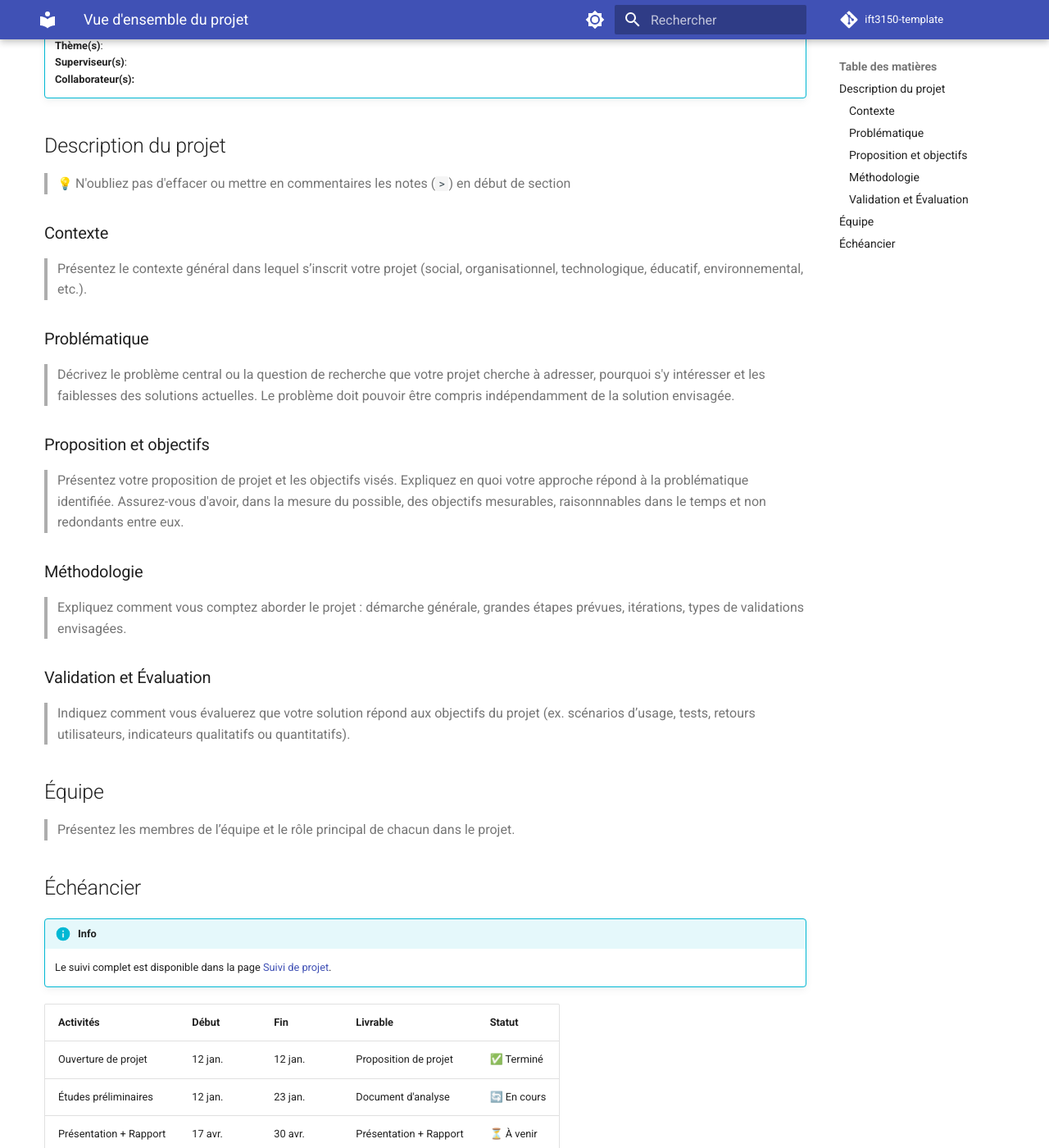
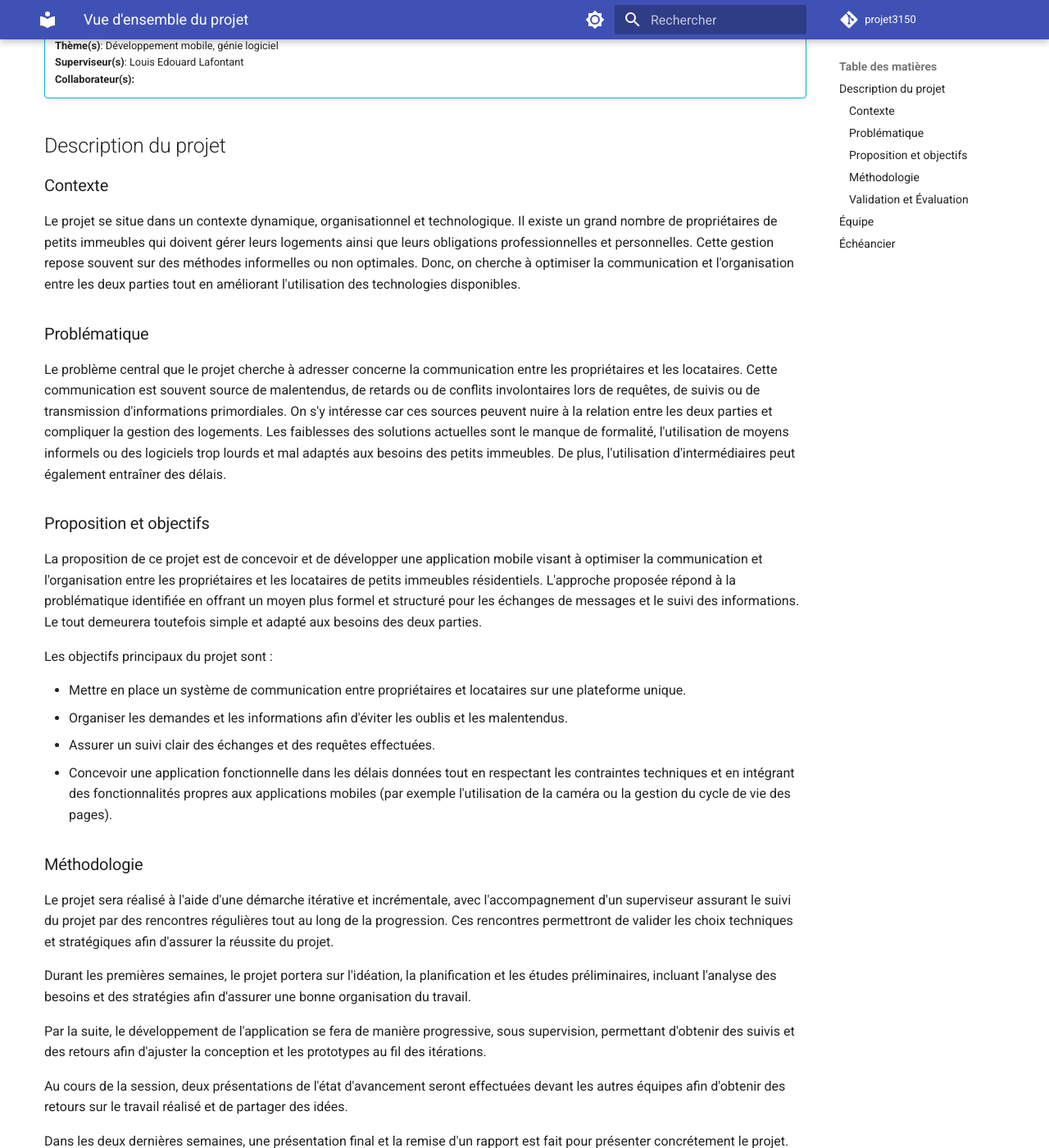
Before and after one commit to sixlandr2/projet3150, an MkDocs documentation site: the page built from docs/index.md, in a window 1280 px wide and 1400 px high, scrolled down 273 px. Shown: the whole window at 82% size. Built offline with MkDocs 1.6.1 and Material for MkDocs 9.7.7, drawn with Linux system fonts in a browser that asks for light colours; emoji names are drawn with the system emoji font; comment, search, counter and statistics services are not loaded; some of the changed text lies outside the part shown.

Commit message:
description projet et repo

```diff
--- a/docs/index.md
+++ b/docs/index.md
@@ -14,41 +14,62 @@ title: Vue d'ensemble du projet
 
 !!! info "Informations générales"
     **Session**: Hiver 2026
-    **Auteur(s)**: <!-- Nom de chaque membre (matricule)  -->
-    **Thème(s)**: <!-- Thèmes principaux abordés dans le projet  -->
-    **Superviseur(s)**: <!-- Nom du superviseur (affiliation)  -->
+    **Auteur(s)**: Luis Andres Eche Guzman
+    **Thème(s)**: Développement mobile, génie logiciel
+    **Superviseur(s)**: Louis Edouard Lafontant
     **Collaborateur(s):** <!-- Nom de(s) collaborateur(s) et partenaire(s)` -->
 
 ## Description du projet
-
+<!--
 > :bulb: N'oubliez pas d'effacer ou mettre en commentaires les notes (`>`) en début de section
-
+-->
 ### Contexte
 
-> Présentez le contexte général dans lequel s’inscrit votre projet (social, organisationnel, technologique, éducatif, environnemental, etc.).
+<!-- > Présentez le contexte général dans lequel s’inscrit votre projet (social, organisationnel, technologique, éducatif, environnemental, etc.).-->
+Le projet se situe dans un contexte dynamique, organisationnel et technologique. Il existe un grand nombre de propriétaires de petits immeubles qui doivent gérer leurs logements ainsi que leurs obligations professionnelles et personnelles. Cette gestion repose souvent sur des méthodes informelles ou non optimales. Donc, on cherche à optimiser la communication et l'organisation entre les deux parties tout en améliorant l'utilisation des technologies disponibles.
 
 ### Problématique
-
+<!--
 > Décrivez le problème central ou la question de recherche que votre projet cherche à adresser, pourquoi s'y intéresser et les faiblesses des solutions actuelles.
-> Le problème doit pouvoir être compris indépendamment de la solution envisagée.
+> Le problème doit pouvoir être compris indépendamment de la solution envisagée. -->
+Le problème central que le projet cherche à adresser concerne la communication entre les propriétaires et les locataires. Cette communication est souvent source de malentendus, de retards ou de conflits involontaires lors de requêtes, de suivis ou de transmission d'informations primordiales. On s'y intéresse car ces sources peuvent nuire à la relation entre les deux parties et compliquer la gestion des logements. Les faiblesses des solutions actuelles sont le manque de formalité, l'utilisation de moyens informels ou des logiciels trop lourds et mal adaptés aux besoins des petits immeubles. De plus, l'utilisation d'intermédiaires peut également entraîner des délais.
 
 ### Proposition et objectifs
+<!--
+> Présentez votre proposition de projet et les objectifs visés. Expliquez en quoi votre approche répond à la problématique identifiée.
+> Assurez-vous d'avoir, dans la mesure du possible, des objectifs mesurables, raisonnnables dans le temps et non redondants entre eux. -->
+La proposition de ce projet est de concevoir et de développer une application mobile visant à optimiser la communication et l'organisation entre les propriétaires et les locataires de petits immeubles résidentiels. L'approche proposée répond à la problématique identifiée en offrant un moyen plus formel et structuré pour les échanges de messages et le suivi des informations. Le tout demeurera toutefois simple et adapté aux besoins des deux parties.
 
-> Présentez votre proposition de projet et les objectifs visés. Expliquez en quoi votre approche répond à la problématique identifiée.
-> Assurez-vous d'avoir, dans la mesure du possible, des objectifs mesurables, raisonnnables dans le temps et non redondants entre eux.
+Les objectifs principaux du projet sont :
 
+- Mettre en place un système de communication entre propriétaires et locataires sur une plateforme unique.
+- Organiser les demandes et les informations afin d'éviter les oublis et les malentendus.
+- Assurer un suivi clair des échanges et des requêtes effectuées.
+- Concevoir une application fonctionnelle dans les délais données tout en respectant les contraintes techniques et en intégrant des fonctionnalités propres aux applications mobiles (par exemple l'utilisation de la caméra ou la gestion du cycle de vie des pages).
 ### Méthodologie
+<!--
+> Expliquez comment vous comptez aborder le projet : démarche générale, grandes étapes prévues, itérations, types de validations envisagées. -->
+Le projet sera réalisé à l'aide d'une démarche itérative et incrémentale, avec l'accompagnement d'un superviseur assurant le suivi du projet par des rencontres régulières tout au long de la progression. Ces rencontres permettront de valider les choix techniques et stratégiques afin d'assurer la réussite du projet.
 
-> Expliquez comment vous comptez aborder le projet : démarche générale, grandes étapes prévues, itérations, types de validations envisagées.
+Durant les premières semaines, le projet portera sur l'idéation, la planification et les études préliminaires, incluant l'analyse des besoins et des stratégies afin d'assurer une bonne organisation du travail.
 
+Par la suite, le développement de l'application se fera de manière progressive, sous supervision, permettant d'obtenir des suivis et des retours afin d'ajuster la conception et les prototypes au fil des itérations.
+
+Au cours de la session, deux présentations de l'état d'avancement seront effectuées devant les autres équipes afin d'obtenir des retours sur le travail réalisé et de partager des idées.
+
+Dans les deux dernières semaines, une présentation final et la remise d'un rapport est fait pour présenter concrétement le projet.
 ### Validation et Évaluation
+<!--
+> Indiquez comment vous évaluerez que votre solution répond aux objectifs du projet (ex. scénarios d’usage, tests, retours utilisateurs, indicateurs qualitatifs ou quantitatifs). -->
+La validation du projet sera réalisée à l'aide de scénarios d'usage représentant des situations réelles de communication entre propriétaires et locataires. Ces scénarios permettront de vérifier que les fonctionnalités développées répondent aux objectifs fixés pour le projet. Des tests fonctionnels seront effectués tout au long du développement afin de s'assurer que l'application et son système fonctionnent efficacement.
 
-> Indiquez comment vous évaluerez que votre solution répond aux objectifs du projet (ex. scénarios d’usage, tests, retours utilisateurs, indicateurs qualitatifs ou quantitatifs).
+De plus, les retours obtenus lors des rencontres hebdomadaires avec le superviseur contribueront à ajuster et améliorer la solution proposée.
 
+L'évaluation du projet reposera sur des indicateurs qualitatifs tels que la clarté de l'interface, la facilité d'utilisation et la cohérence de l'application avec la problématique initiale. Le respect des objectifs définis ainsi que du barème du cours constituera également un critère d'évaluation important.
 
 ## Équipe
 
-> Présentez les membres de l’équipe et le rôle principal de chacun dans le projet.
+Luis Andres Eche Guzman: Responsable du projet
 
 ## Échéancier
 
@@ -57,6 +78,6 @@ title: Vue d'ensemble du projet
 
 | Activités                      | Début   |   Fin   | Livrable                            | Statut      |
 |--------------------------------|---------|---------|-------------------------------------|-------------|
-| Ouverture de projet            | 12 jan. | 12 jan. | Proposition de projet               | ✅ Terminé  |
-| Études préliminaires           | 12 jan. | 23 jan. | Document d'analyse                  | 🔄 En cours |
+| Ouverture de projet            | 13 jan. | 13 jan. | Proposition de projet               | ✅ Terminé  |
+| Études préliminaires           | 13 jan. | 23 jan. | Document d'analyse                  | 🔄 En cours |
 | Présentation + Rapport         | 17 avr. | 30 avr. | Présentation + Rapport              | ⏳ À venir  |
--- a/mkdocs.yml
+++ b/mkdocs.yml
@@ -37,8 +37,8 @@ theme:
 
 copyright: "&copy; 2026 <b>DIRO</b> &ndash; Template de site pour le cours IFT3150 <br>Département d'informatique et de recherche opérationnelle <br>Université de Montréal"
 
-repo_name: ift3150-template
-repo_url: https://github.com/ift3150-template/ift3150-template.github.io
+repo_name: projet3150
+repo_url: https://github.com/sixlandr2/projet3150
 # edit_uri: edit/main/docs/
 
 # extra:
```
